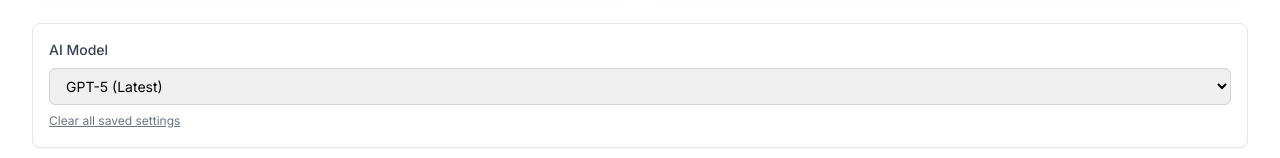
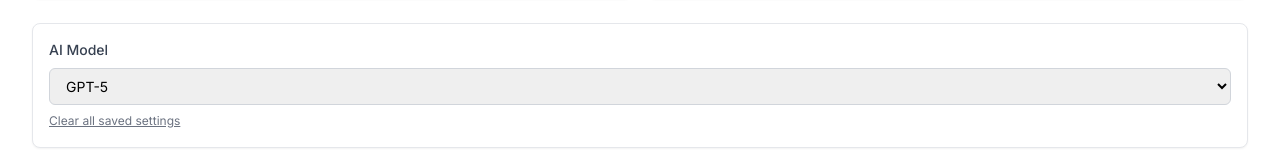
Before and after one commit to kkahadze/mkhedruli-megruli, a Next.js app: page / in a window 1280 px wide. Shown: the part 226-384 px from the top of the page. Built offline with nearby package versions, Linux system fonts and the light colour scheme.

Commit message:
feat: no longer says '(latest)' next to gpt 5

```diff
--- a/app/page.tsx
+++ b/app/page.tsx
@@ -96,7 +96,7 @@
   }, [rememberAnthropic, anthropicKey])
 
   const models = [
-    { value: 'gpt-5-2025-08-07', label: 'GPT-5 (Latest)', provider: 'openai' },
+    { value: 'gpt-5-2025-08-07', label: 'GPT-5', provider: 'openai' },
     { value: 'claude-sonnet-4-5-20250929', label: 'Claude Sonnet 4.5', provider: 'anthropic' },
   ]
 
```
